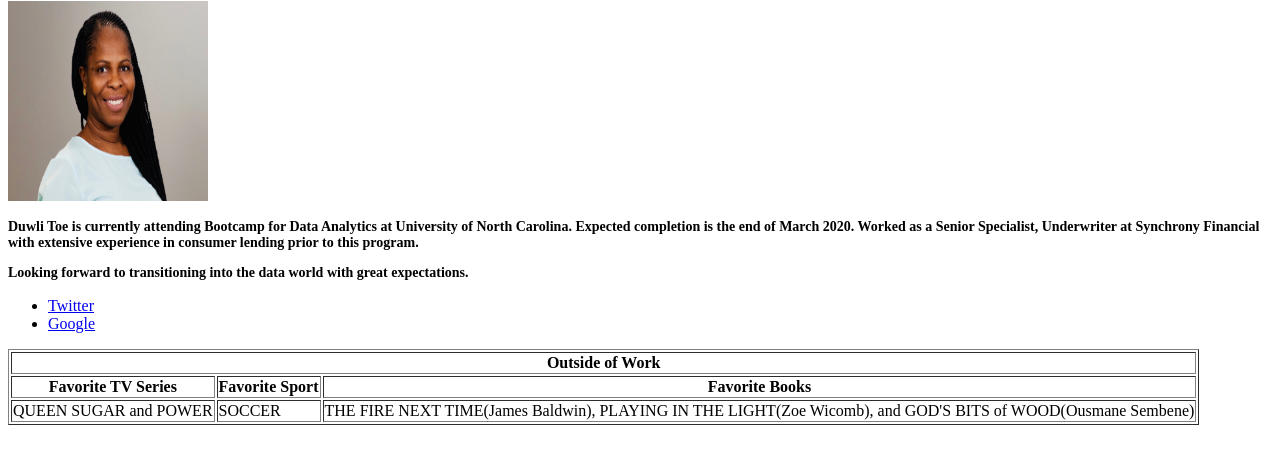
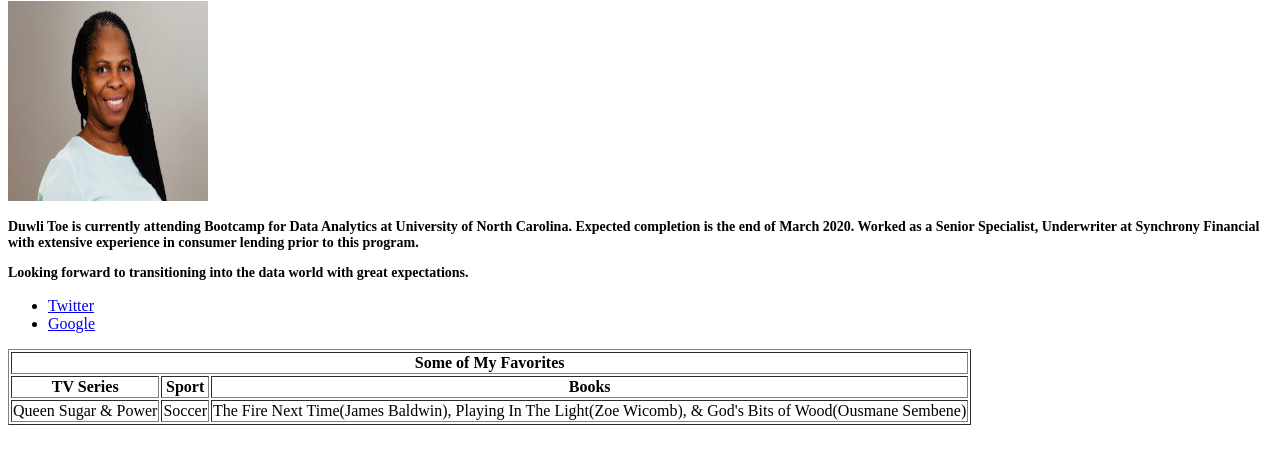
Before and after one commit to duwlitoe/duwlitoe.github.io, a plain HTML site: page index.html in a window 1280 px wide. Shown: the part 79-540 px from the top of the page. Drawn offline with Linux system fonts and the light colour scheme.

Commit message:
modified file

```diff
--- a/index.html
+++ b/index.html
@@ -52,21 +52,21 @@
   <table border="1">
     <thead>
       <tr>
-        <th colspan="4">Outside of Work</th>
+        <th colspan="4">Some of My Favorites</th>
         </tr>
         <tr>
-          <th>Favorite TV Series</th>
-          <th>Favorite Sport</th>
-          <th>Favorite Books</th>
+          <th>TV Series</th>
+          <th>Sport</th>
+          <th>Books</th>
          </tr>
         </thead>
         <tbody>
           <tr>
-            <td>QUEEN SUGAR and POWER</td>
-            <td>SOCCER</td>
-            <td>THE FIRE NEXT TIME(James Baldwin),
-              PLAYING IN THE LIGHT(Zoe Wicomb),
-              and GOD'S BITS of WOOD(Ousmane Sembene)
+            <td>Queen Sugar & Power</td>
+            <td>Soccer</td>
+            <td>The Fire Next Time(James Baldwin),
+              Playing In The Light(Zoe Wicomb),
+              & God's Bits of Wood(Ousmane Sembene)
 
             </td>
 
```
